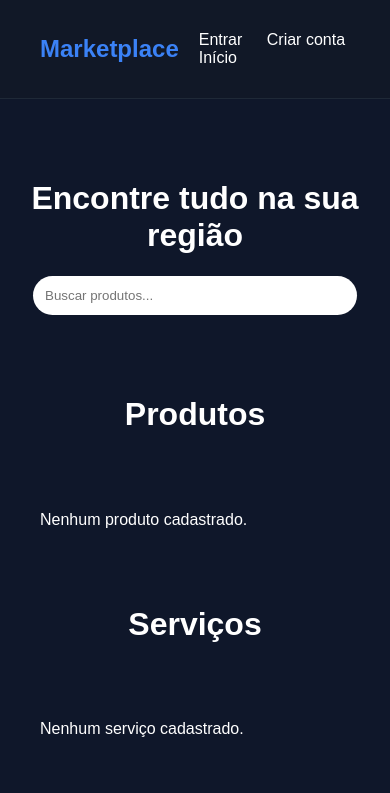
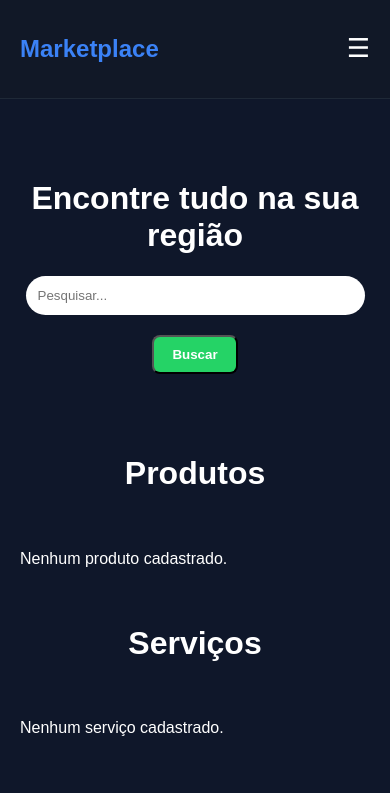
Before and after one commit to thdevr/Marktplace, a Django app: page / in a window 390 px wide. Shown: the top 793 px of the page. Run offline with Django 5.2, Linux system fonts and the light colour scheme; data that the repository does not hold is empty.

Commit message:
Versão beta marketplace

```diff
--- a/core/views.py
+++ b/core/views.py
@@ -1,17 +1,32 @@
 from django.shortcuts import render
 from produtos.models import Produto, Categoria, Servico
+from django.db.models import Q
+
+def home(request):
+    query = request.GET.get('q')
+    categoria_nome = request.GET.get('categoria')
+
+    produtos = Produto.objects.all()
+    servicos = Servico.objects.all()
+
+    # 🔎 Filtro por pesquisa
+    if query:
+        produtos = produtos.filter(
+            Q(nome__icontains=query) |
+            Q(descricao__icontains=query) |
+            Q(categoria__nome__icontains=query)
+        )
+
+        servicos = servicos.filter(
+            Q(nome__icontains=query) |
+            Q(descricao__icontains=query)
+        )
 
 
-
-def home(request):
-    categoria_nome = request.GET.get('categoria')
-
+    # 📂 Filtro por categoria
     if categoria_nome:
-        produtos = Produto.objects.filter(categoria__nome=categoria_nome)
-        servicos = Servico.objects.filter(categoria__nome=categoria_nome)
-    else:
-        produtos = Produto.objects.all()
-        servicos = Servico.objects.all()
+        produtos = produtos.filter(categoria__nome=categoria_nome)
+        servicos = servicos.filter(categoria__nome=categoria_nome)
 
     categorias = Categoria.objects.filter(produto__isnull=False).distinct()
 
--- a/static/css/style.css
+++ b/static/css/style.css
@@ -3,6 +3,10 @@ body {
   font-family: Arial, sans-serif;
   background: #0f172a;
   color: white;
+}
+
+h1 {
+  text-align: center;
 }
 
 /* NAVBAR */
@@ -13,6 +17,7 @@ nav {
   padding: 15px 40px;
   background: #111827;
   border-bottom: 1px solid #1f2937;
+  color: white;
 }
 
 nav h2 {
@@ -21,13 +26,19 @@ nav h2 {
 
 .menu a {
   color: white;
-  margin-left: 20px;
+  margin-left: 15px;
   text-decoration: none;
   transition: 0.3s;
 }
 
 .menu a:hover {
   color: #3b82f6;
+}
+
+.hamburguer {
+    display: none;
+    font-size: 26px;
+    cursor: pointer;
 }
 
 /* HEADER */
@@ -92,6 +103,7 @@ header input {
 .card .info a {
     color: white;       /* deixa o texto branco */
     text-decoration: none; /* remove sublinhado */
+    text-align: center;
 }
 
 /* Mantém o hover suave sem mudar a cor do texto */
@@ -374,3 +386,118 @@ header input {
 
 
 /* Página de detalhe */
+.detalhe-container {
+        max-width: 700px;
+        margin: 60px auto;
+        padding: 30px;
+        background: #1e293b;
+        border-radius: 15px;
+        box-shadow: 0 0 25px rgba(59,130,246,0.2);
+        color: white;
+    }
+
+    .detalhe-container img {
+        width: 100%;
+        max-height: 600px;
+        object-fit: cover;
+        border-radius: 12px;
+        margin-bottom: 25px;
+    }
+
+    .detalhe-container h2 {
+        margin-bottom: 15px;
+        color: white;
+        text-align: center;
+    }
+
+    .detalhe-container p {
+        margin: 8px 0;
+        color: #e5e7eb;
+        font-size: 16px;
+    }
+
+    .detalhe-container strong {
+        color: white;
+    }
+
+    .btn-whatsapp {
+        display: inline-block;
+        margin-top: 20px;
+        padding: 10px 18px;
+        background-color: #25D366;
+        color: white;
+        text-decoration: none;
+        border-radius: 8px;
+        font-weight: bold;
+        transition: 0.3s;
+    }
+
+    .btn-whatsapp:hover {
+        background-color: #1ebe57;
+    }
+
+/* ================= RESPONSIVIDADE ================= */
+/* ============================= */
+/* RESPONSIVO PARA CELULAR */
+/* ============================= */
+
+@media (max-width: 768px) {
+
+  /* NAVBAR */
+  nav {
+    padding: 15px 20px;
+  }
+
+  .menu {
+    display: none; /* esconde menu normal */
+    flex-direction: column;
+    background: #111827;
+    position: absolute;
+    top: 70px;
+    right: 0;
+    width: 200px;
+    padding: 15px;
+    border-radius: 0 0 0 10px;
+  }
+
+  .menu a {
+    margin: 10px 0;
+  }
+
+  .hamburguer {
+    display: block; /* mostra botão hamburguer */
+  }
+
+  /* HEADER */
+  header input {
+    width: 90%;
+  }
+
+  /* GRID PRODUTOS */
+  .produtos,
+  .meus-produtos,
+  .meus-servicos {
+    padding: 20px;
+    gap: 15px;
+    grid-template-columns: 1fr; /* 1 card por linha */
+  }
+
+  /* FORMULÁRIOS */
+  .form-container,
+  .anunciar-container,
+  .detalhe-container {
+    margin: 30px 15px;
+    padding: 20px;
+  }
+
+  /* BOTÕES ANUNCIAR */
+  .anunciar-opcoes {
+    flex-direction: column;
+    gap: 15px;
+  }
+
+  .anunciar-opcoes .btn {
+    width: 100%;
+  }
+
+}
--- a/templates/base.html
+++ b/templates/base.html
@@ -6,12 +6,19 @@
     <meta name="viewport" content="width=device-width, initial-scale=1.0">
     <title>Marketplace</title>
     <link rel="stylesheet" href="{% static 'css/style.css' %}">
+    <meta name="viewport" content="width=device-width, initial-scale=1.0">
+
 </head>
 <body>
 
 <nav>
     <h2>Marketplace</h2>
-    <div class="menu">
+
+    <div class="hamburguer" onclick="toggleMenu()">
+        ☰
+    </div>
+
+    <div class="menu" id="menu">
 
 
         {% if user.is_authenticated %}
@@ -28,6 +35,28 @@
     </div>
 </nav>
 
+<script>
+    function toggleMenu() {
+        const menu = document.getElementById("menu");
+        if (menu) {
+            menu.classList.toggle("ativo");
+        }
+    }
+
+    document.addEventListener("click", function(event) {
+        const menu = document.getElementById("menu");
+        const hamburguer = document.querySelector(".hamburguer");
+
+        if (menu && hamburguer) {
+            if (!menu.contains(event.target) && !hamburguer.contains(event.target)) {
+                menu.classList.remove("ativo");
+            }
+        }
+    });
+</script>
+
+
+
 {% block content %}
 {% endblock %}
 
--- a/templates/home.html
+++ b/templates/home.html
@@ -1,29 +1,13 @@
 {% extends 'base.html' %}
 {% block content %}
 
-<style>
-h1 {
-    text-align: center;
-}
-
-/* Links dentro dos cards de produtos e serviços */
-.card .info a {
-    color: white;       /* deixa o texto branco */
-    text-decoration: none; /* remove sublinhado */
-    text-align: center;
-}
-
-/* Mantém o hover suave sem mudar a cor do texto */
-.card .info a:hover {
-    color: white; /* ou você pode deixar um azul se quiser destacar */
-}
-
-
-</style>
-
 <header>
     <h1>Encontre tudo na sua região</h1>
-    <input type="text" placeholder="Buscar produtos...">
+    <form method="GET">
+        <input type="text" name="q" value="{{ request.GET.q }}" placeholder="Pesquisar...">
+        <button type="submit" class="btn-whatsapp">Buscar</button>
+    </form>
+
 </header>
 
 <!-- Seção de Produtos -->
```
Also changed, not shown: templates/detalhe_produto.html (+0 -50 lines), templates/detalhe_servico.html (+0 -50 lines).
